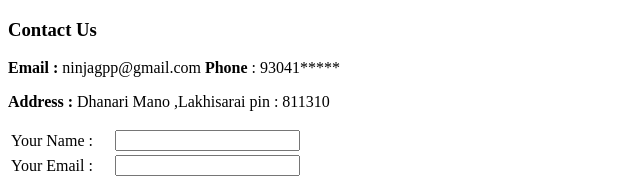
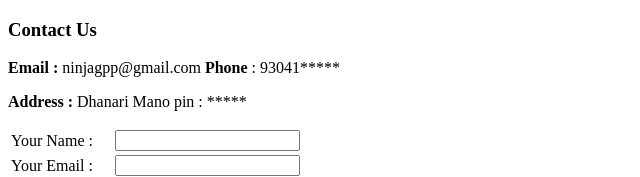
Before and after one commit to SRatani/cv, a plain HTML site: page contact-us.html in a window 1280 px wide. Shown: the top 177 px of the page, without its empty margins (0-640 px from the left). Drawn offline with Linux system fonts and the light colour scheme.

Commit message:
Update contact-us.html

```diff
--- a/contact-us.html
+++ b/contact-us.html
@@ -7,7 +7,7 @@
   <body>
     <h3>Contact Us </h3>
     <p><b> Email :</b>  ninjagpp@gmail.com   <b>Phone </b>: 93041*****</p>
-    <p><b>Address : </b> Dhanari Mano ,Lakhisarai pin : 811310 </p>
+    <p><b>Address : </b> Dhanari Mano pin : ***** </p>
     <form  action="mailto:INFOred@gmail.com" method="post" enctype="text/plain">
       <table>
         <tr>
```
